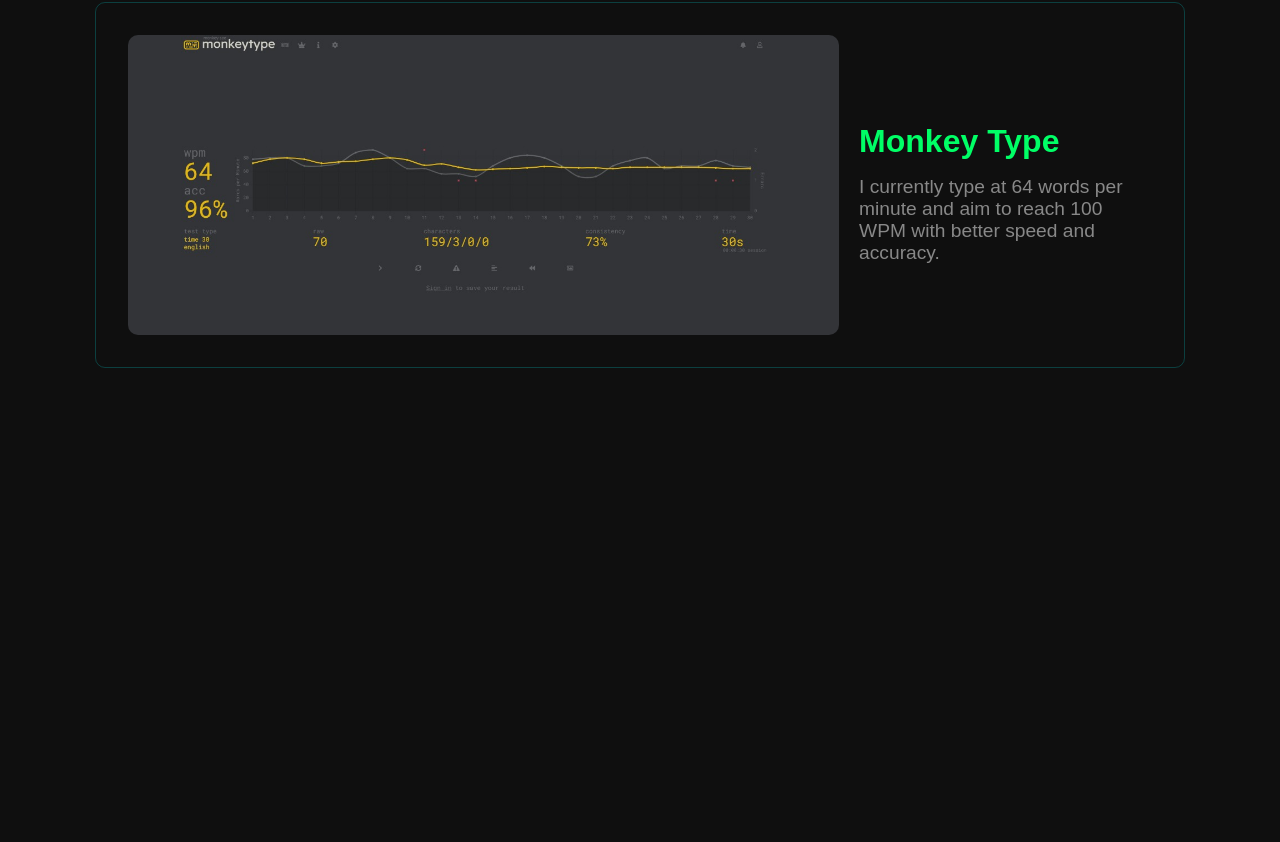
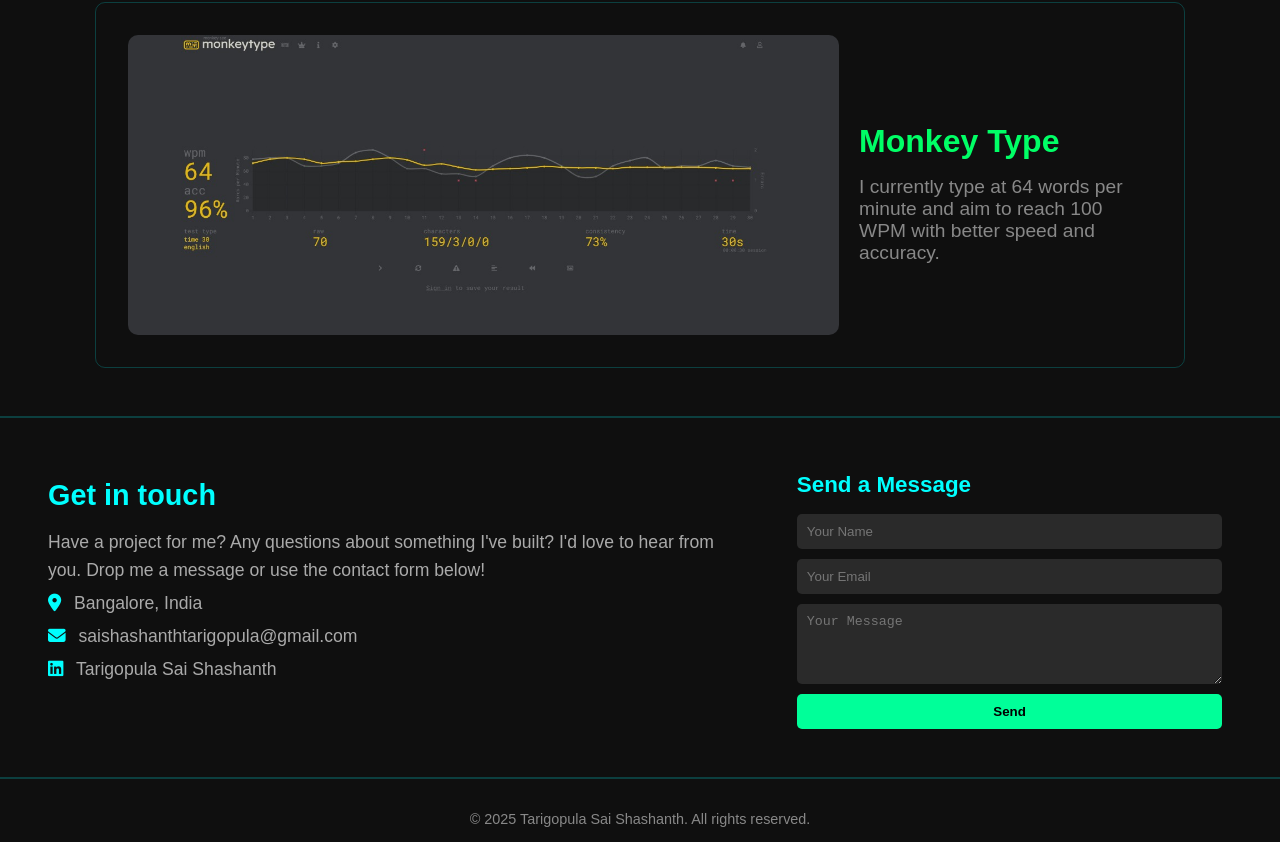
Before and after one commit to Tsaishashanth/Portfolio, a plain HTML site: page index.html in a window 1280 px wide. Shown: the part 3791-4633 px from the top of the page. Before the commit the page ends 4207 px from the top, so only its background shows below. Drawn offline with Linux system fonts and the light colour scheme.

Commit message:
added footer section

```diff
--- a/index.html
+++ b/index.html
@@ -6,6 +6,7 @@
     <title>Tarigopula Sai Shashanth</title>
     <link rel="icon" type="image/png" href="profilephoto.png">
     <link rel="stylesheet" href="style.css">
+    <link rel="stylesheet" href="https://cdnjs.cloudflare.com/ajax/libs/font-awesome/6.5.0/css/all.min.css">
 </head>
 <body>
     <header class = "navbar">
@@ -186,7 +187,7 @@
             <h5>Part of Bangalore Superbikers club</h5>
             <p>I enjoy traveling and have a big love for bikes. On weekends, I often go for rides with superbikes — it’s something that makes me feel free and refreshed.</p>
         </div>
-        <img src="bikephotage.jpg" alt="Me riding a superbike" class="my-hobbies-img">
+        <img src="bikephotage.jpg" alt="Me riding a superbike" class="my-hobbies-img bike">
     </div>
     <div class="hobbiescontainer-left">
         <div class="timeline-content">
@@ -225,5 +226,31 @@
         </div>
     </div>
   </div>
+  <!-- footer border top -->
+   <div class="footer-border"></div>
+
+  <!-- footer class -->
+
+   <footer class="footer">
+  <div class="footer-left">
+    <h3>Get in touch</h3>
+    <p>Have a project for me? Any questions about something I've built? I'd love to hear from you. Drop me a message or use the contact form below!</p>
+    <p><i class="fas fa-map-marker-alt"></i> Bangalore, India</p>
+    <p><i class="fas fa-envelope"></i> saishashanthtarigopula@gmail.com</p>
+    <p><i class="fab fa-linkedin"></i> Tarigopula Sai Shashanth</p>
+  </div>
+  <div class="footer-right">
+  <h3>Send a Message</h3>
+  <form>
+    <input type="text" placeholder="Your Name" required>
+    <input type="email" placeholder="Your Email" required>
+    <textarea rows="4" placeholder="Your Message" required></textarea>
+    <button type="submit">Send</button>
+  </form>
+</div>
+</footer>
+<div class="footer-borderdown"></div>
+<p class="footer-note">© 2025 Tarigopula Sai Shashanth. All rights reserved.</p>
+
 </body>
 </html>
--- a/style.css
+++ b/style.css
@@ -354,7 +354,7 @@
   margin-top: 1rem;
 }
 
-.my-bike-pic {
+.bike{
   width: 300px;
   height: auto;
   border-radius: 10px;
@@ -417,3 +417,86 @@
   flex-direction: column; /* stack vertically */
   justify-content: center;
 }
+/* footer class */
+.footer-border {
+  border-top: 2px solid #00ffff33;
+}
+
+.footer {
+  margin-top: 1rem;
+  background: #0f0f0f;
+  padding: 1rem 1rem;
+  color: #ccc;
+  display:flex;
+  flex-wrap: wrap;
+  margin-left:2rem;
+
+}
+
+.footer-left h3 {
+  font-size: 1.8rem;
+  color: #00ffff;
+  margin-bottom: 1rem;
+}
+
+.footer-left p {
+  margin: 0.3rem 0;
+  color: #aaa;
+  font-size: 1.1rem;
+  line-height: 1.6;
+}
+.footer-left i {
+  margin-right: 8px;
+  color: #00ffff;
+}
+.footer-right form {
+  display: flex;
+  flex-direction: column;
+  gap: 10px;
+
+}
+
+.footer-right input,
+.footer-right textarea {
+  padding: 10px;
+  border: none;
+  border-radius: 5px;
+  background: #2a2a2a;
+  color: #fff;
+}
+
+.footer-right button {
+  padding: 10px;
+  background: #00ff99;
+  color: #000;
+  border: none;
+  border-radius: 5px;
+  cursor: pointer;
+  font-weight: bold;
+}
+.footer-right {
+  width: 35%; /* increase from 45% to 55% or as needed */
+  flex-direction:column;
+  display:flex;
+  margin-left:3rem;
+}
+.footer-left{
+  width:55%;
+  margin-right:2rem;
+}
+.footer-right h3 {
+  font-size: 1.4rem;
+  color: #00ffff;
+  margin-bottom: 1rem;
+}
+.footer-borderdown{
+  border-top: 2px solid #00ffff33;
+  margin-top:2rem;
+}
+.footer-note {
+  margin-top:2rem;
+  text-align: center;
+  color: #888;
+  font-size: 0.9rem;
+  margin-top: 2rem;
+}
```
